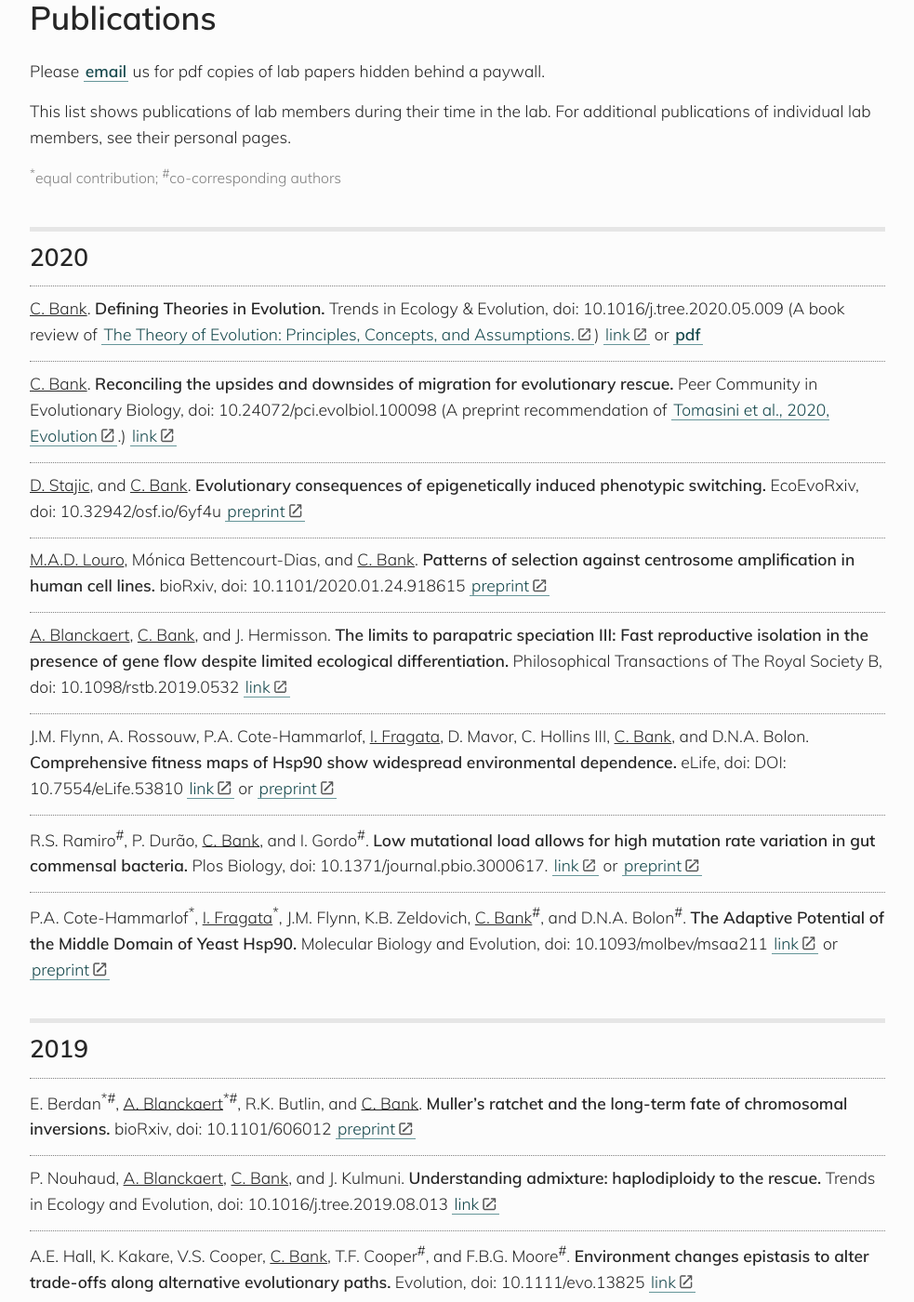
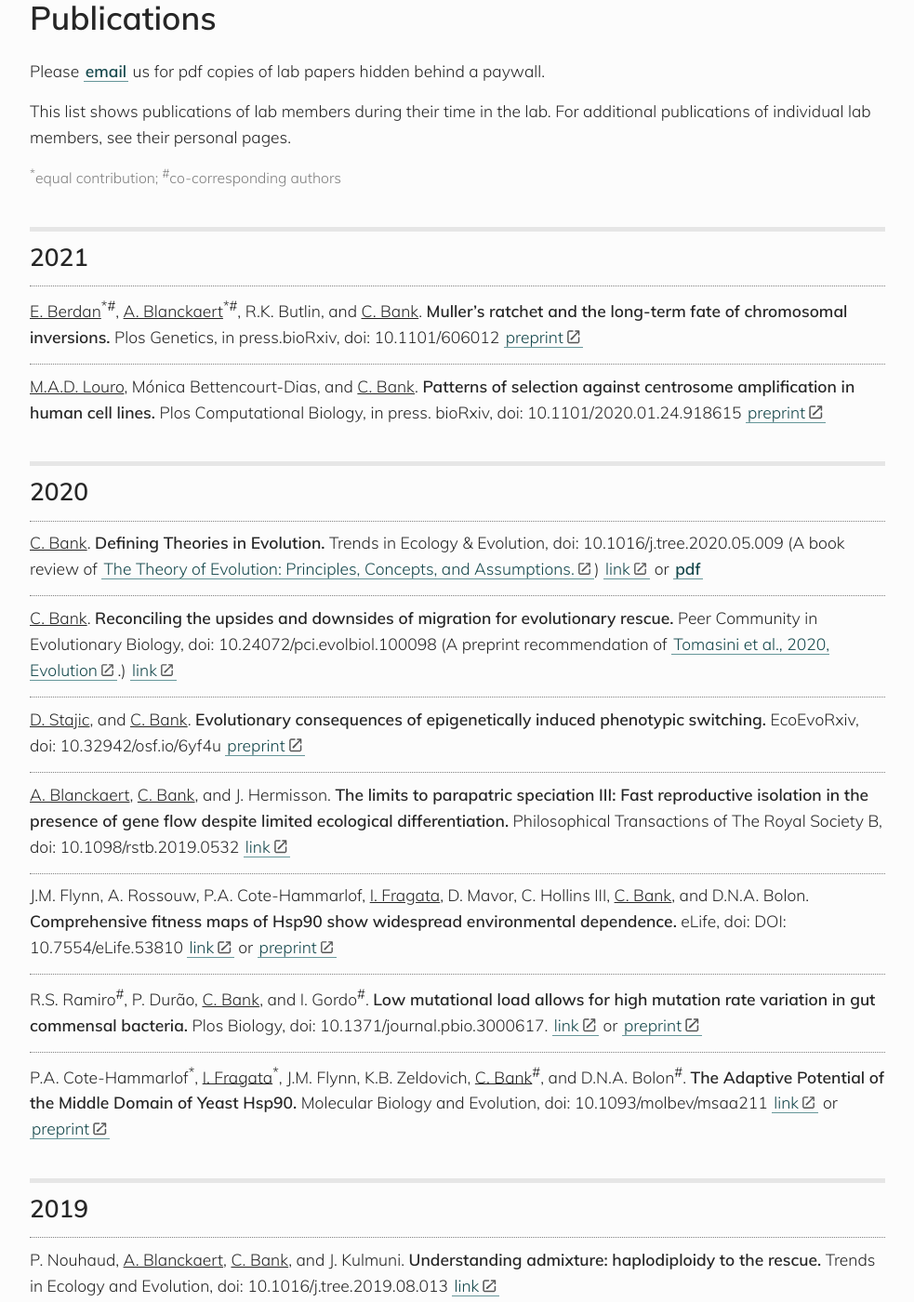
Before and after one commit to banklab/banklab.github.io, a Jekyll site: the page built from publications.md, in a window 1280 px wide and 1400 px high, scrolled down 359 px. Shown: the whole window at 93% size, without its empty margins (148-1131 px from the left). Built offline with Jekyll 4.4.1, drawn with Linux system fonts in a browser that asks for light colours; some web fonts are replaced; some of the changed lines change nothing that is shown.

Commit message:
Update publications.md
Updated accepted publications.

```diff
--- a/publications.md
+++ b/publications.md
@@ -20,6 +20,13 @@ https://kramdown.gettalong.org/syntax.html#html-blocks
 {:/comment}
 
 
+## 2021
+
+<u>E. Berdan</u><sup>*#</sup>, <u>A. Blanckaert</u><sup>*#</sup>, R.K. Butlin, and <u>C. Bank</u>. **Muller’s ratchet and the long-term fate of chromosomal inversions.** Plos Genetics, in press.bioRxiv, doi: 10.1101/606012 [preprint](https://www.biorxiv.org/content/10.1101/606012v1)
+
+<u>M.A.D. Louro</u>, Mónica Bettencourt-Dias, and <u>C. Bank</u>. **Patterns of selection against centrosome amplification in human cell lines.** Plos Computational Biology, in press. bioRxiv, doi: 10.1101/2020.01.24.918615 [preprint](https://doi.org/10.1101/2020.01.24.918615)
+
+
 ## 2020
 
 <u>C. Bank</u>. **Defining Theories in Evolution.** Trends in Ecology & Evolution, doi: 10.1016/j.tree.2020.05.009 (A book review of [The Theory of Evolution: Principles, Concepts, and Assumptions.](https://press.uchicago.edu/ucp/books/book/chicago/T/bo45713136.html)) [link](https://doi.org/10.1016/j.tree.2020.05.009) or [pdf](/assets/download/Defining_theories_in_evolution.pdf)
@@ -27,8 +34,6 @@ https://kramdown.gettalong.org/syntax.html#html-blocks
 <u>C. Bank</u>. **Reconciling the upsides and downsides of migration for evolutionary rescue.** Peer Community in Evolutionary Biology, doi: 10.24072/pci.evolbiol.100098 (A preprint recommendation of [Tomasini et al., 2020, Evolution](https://doi.org/10.1111/evo.14038).) [link](https://doi.org/10.24072/pci.evolbiol.100098)
 
 <u>D. Stajic</u>, and <u>C. Bank</u>. **Evolutionary consequences of epigenetically induced phenotypic switching.** EcoEvoRxiv, doi: 10.32942/osf.io/6yf4u [preprint](https://ecoevorxiv.org/6yf4u/)
-
-<u>M.A.D. Louro</u>, Mónica Bettencourt-Dias, and <u>C. Bank</u>. **Patterns of selection against centrosome amplification in human cell lines.** bioRxiv, doi: 10.1101/2020.01.24.918615 [preprint](https://doi.org/10.1101/2020.01.24.918615)
 
 <u>A. Blanckaert</u>, <u>C. Bank</u>, and J. Hermisson. **The limits to parapatric speciation III: Fast reproductive isolation in the presence of gene flow despite limited ecological differentiation.** Philosophical Transactions of The Royal Society B, doi: 10.1098/rstb.2019.0532 [link](https://doi.org/10.1098/rstb.2019.0532)
 
@@ -40,8 +45,6 @@ P.A. Cote-Hammarlof<sup>*</sup>, <u>I. Fragata</u><sup>*</sup>, J.M. Flynn, K.B.
 
 
 ## 2019
-
-E. Berdan<sup>*#</sup>, <u>A. Blanckaert</u><sup>*#</sup>, R.K. Butlin, and <u>C. Bank</u>. **Muller’s ratchet and the long-term fate of chromosomal inversions.** bioRxiv, doi: 10.1101/606012 [preprint](https://www.biorxiv.org/content/10.1101/606012v1)
 
 P. Nouhaud, <u>A. Blanckaert</u>, <u>C. Bank</u>, and J. Kulmuni. **Understanding admixture: haplodiploidy to the rescue.** Trends in Ecology and Evolution, doi: 10.1016/j.tree.2019.08.013 [link](https://doi.org/10.1016/j.tree.2019.08.013)
 
```
